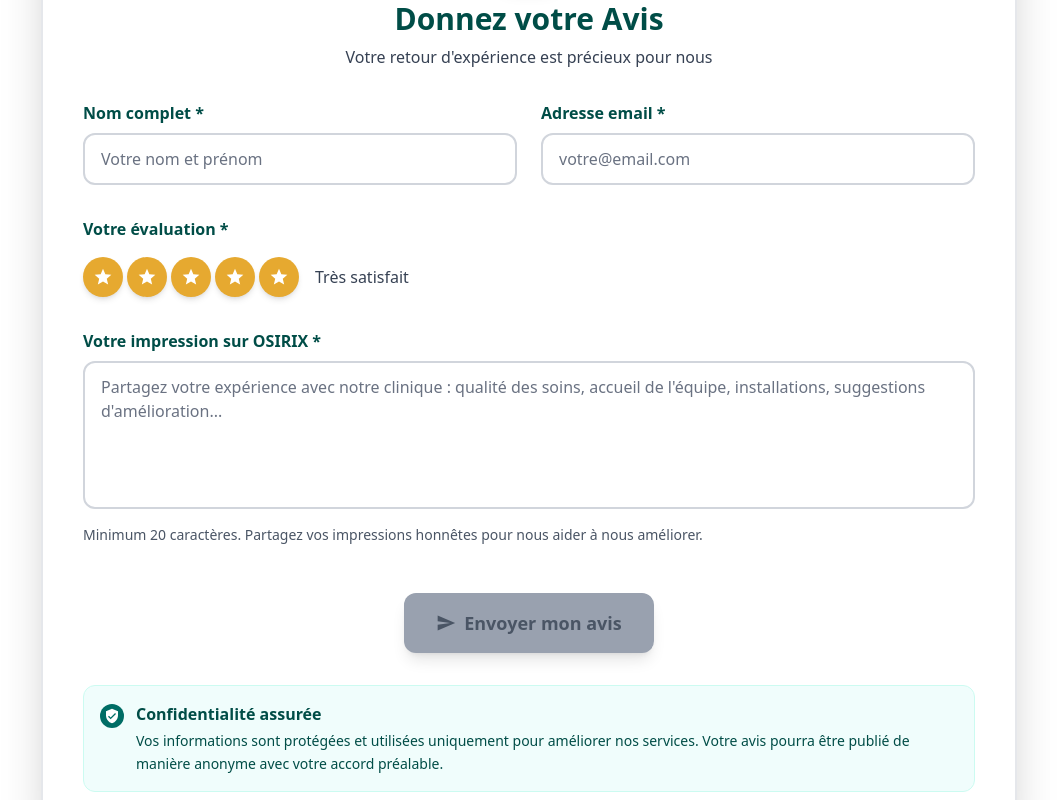
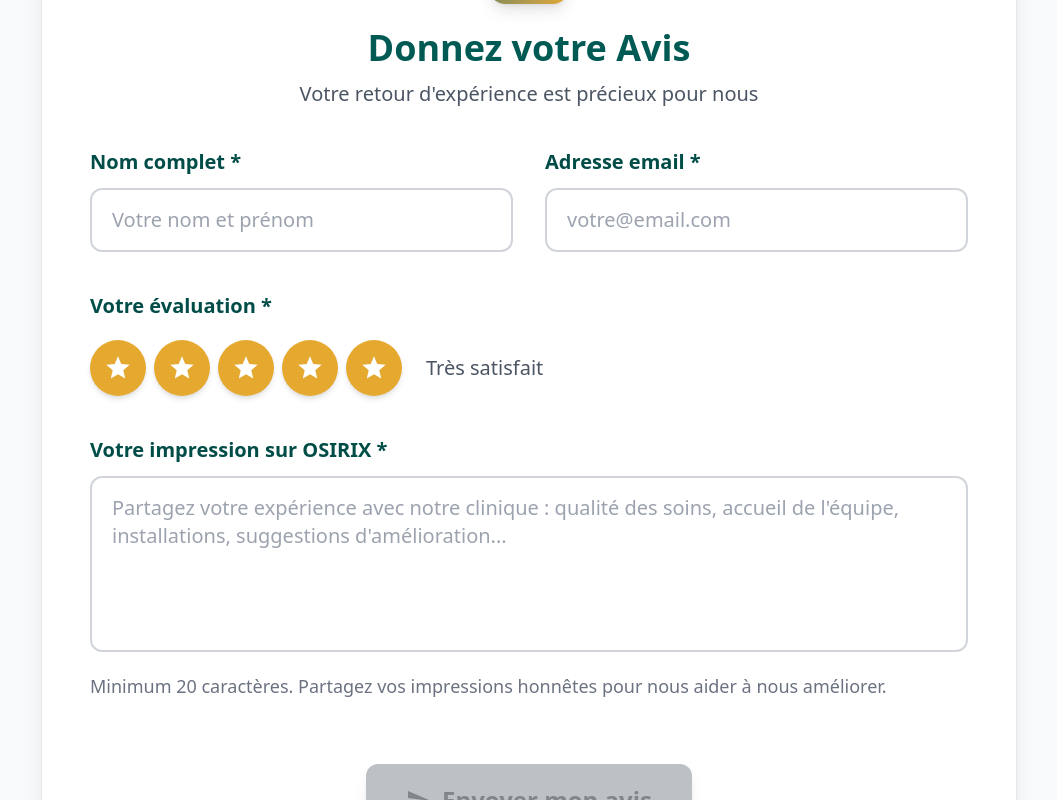
Before and after one commit to Rameaux13/osirix-medical-clinic, a Next.js app in the folder frontend/: page / in a window 1280 px wide. Shown: the part 5420-6220 px from the top of the page, without its empty margins (111-1168 px from the left). Built offline with nearby package versions, Linux system fonts and the light colour scheme.

Commit message:
modification page d' inscription

```diff
--- a/frontend/src/app/page.tsx
+++ b/frontend/src/app/page.tsx
@@ -561,61 +561,61 @@
         </div>
       </section>
 
-      {/* ============================== SECTION AVIS - MODE CLAIR PARFAIT ============================== */}
-<section id="avis" className="py-16 sm:py-20 md:py-28 bg-white relative overflow-hidden">
-  <div className="max-w-5xl mx-auto px-4 md:px-6">
+      {/* SECTION AVIS */}
+      <section id="avis" className="py-16 sm:py-20 md:py-28 bg-theme-primary relative overflow-hidden theme-transition">
+        <div className="absolute inset-0 pointer-events-none">
+          <div className="absolute top-20 left-10 w-32 h-32 bg-primary-200 dark:bg-primary-800 rounded-full opacity-20 animate-pulse"></div>
+          <div className="absolute bottom-20 right-10 w-40 h-40 bg-secondary-200 dark:bg-secondary-800 rounded-full opacity-20 animate-pulse delay-1000"></div>
+          <div className="absolute top-1/2 left-1/2 transform -translate-x-1/2 -translate-y-1/2 w-64 h-64 bg-primary-100 dark:bg-primary-900 rounded-full opacity-10"></div>
+        </div>
 
-    {/* Titre */}
+        <div className="max-w-5xl mx-auto px-4 md:px-6 relative z-10">
           <div className="text-center mb-12 sm:mb-16 md:mb-20">
-      <div className="inline-block px-6 sm:px-8 py-2 sm:py-3 bg-secondary-200 text-secondary-800 rounded-full text-sm sm:text-base md:text-lg font-bold uppercase tracking-wider mb-4 sm:mb-6 border-2 border-secondary-400">
+            <div className="inline-block px-6 sm:px-8 py-2 sm:py-3 bg-secondary-100 dark:bg-secondary-900 text-secondary-700 dark:text-secondary-300 rounded-full text-sm sm:text-base md:text-lg font-semibold uppercase tracking-wider mb-4 sm:mb-6 theme-transition">
               Votre Opinion Compte
             </div>
-      <h2 className="text-2xl sm:text-3xl md:text-4xl lg:text-5xl xl:text-6xl font-black text-primary-700 mb-6 sm:mb-8 leading-tight">
+
+            <h2 className="text-2xl sm:text-3xl md:text-4xl lg:text-5xl xl:text-6xl font-black text-primary-600 dark:text-primary-400 mb-6 sm:mb-8 leading-tight theme-transition">
               Partagez votre Expérience OSIRIX
             </h2>
-      <p className="text-base sm:text-lg md:text-xl lg:text-2xl xl:text-3xl text-gray-800 max-w-3xl mx-auto leading-relaxed px-2">
+
+            <p className="text-base sm:text-lg md:text-xl lg:text-2xl xl:text-3xl text-theme-primary max-w-3xl mx-auto leading-relaxed px-2 theme-transition">
               Votre avis nous aide à améliorer continuellement nos services.
-        Partagez votre expérience avec notre équipe et aidez-nous à offrir des soins toujours plus adaptés à vos besoins.
+              Partagez votre expérience avec notre équipe et aidez-nous à offrir
+              des soins toujours plus adaptés à vos besoins.
             </p>
           </div>
 
-    {/* Formulaire d'avis - Fond blanc, texte noir/bleu foncé */}
-    <div className="bg-white rounded-3xl shadow-2xl p-6 md:p-10 border-2 border-gray-200 relative overflow-hidden">
-      {/* Barre colorée en haut */}
+          <div className="bg-theme-card rounded-3xl shadow-theme-xl p-6 sm:p-8 md:p-12 border border-theme relative overflow-hidden theme-transition">
             <div className="absolute top-0 left-0 w-full h-2 bg-gradient-to-r from-primary-500 via-secondary-500 to-primary-500"></div>
 
-      <form onSubmit={handleFeedbackSubmit} className="space-y-6 md:space-y-8">
-        {/* Titre du formulaire */}
+            <form onSubmit={handleFeedbackSubmit} className="space-y-6 sm:space-y-8 md:space-y-10">
               <div className="text-center">
-          <div className="w-16 h-16 bg-gradient-to-br from-primary-500 to-secondary-500 rounded-2xl flex items-center justify-center mx-auto mb-4 shadow-lg">
-            <svg className="w-8 h-8 text-white" fill="currentColor" viewBox="0 0 24 24">
+                <div className="w-16 h-16 sm:w-20 sm:h-20 bg-gradient-to-br from-primary-500 to-secondary-500 rounded-2xl flex items-center justify-center mx-auto mb-4 sm:mb-6 shadow-lg">
+                  <svg className="w-8 h-8 sm:w-10 sm:h-10 text-white" fill="currentColor" viewBox="0 0 24 24">
                     <path d="M12 17.27L18.18 21L16.54 13.97L22 9.24L14.81 8.63L12 2L9.19 8.63L2 9.24L7.46 13.97L5.82 21L12 17.27Z" />
                   </svg>
                 </div>
-          <h3 className="text-2xl md:text-3xl font-bold text-primary-700 mb-2">
+                <h3 className="text-xl sm:text-2xl md:text-3xl lg:text-4xl font-bold text-primary-600 dark:text-primary-400 mb-2 sm:mb-3 theme-transition">
                   Donnez votre Avis
                 </h3>
-          <p className="text-gray-700 text-base">
+                <p className="text-theme-secondary text-sm sm:text-base md:text-lg lg:text-xl theme-transition">
                   Votre retour d'expérience est précieux pour nous
                 </p>
               </div>
 
-        {/* Message de confirmation */}
               {submitMessage && (
-          <div className={`p-4 rounded-xl text-center font-medium text-base ${
-            submitMessage.includes('Merci')
-              ? 'bg-green-100 text-green-700 border border-green-200'
-              : 'bg-red-100 text-red-700 border border-red-200'
-          }`}>
+                <div className={`p-4 sm:p-5 rounded-xl text-center font-medium text-base sm:text-lg md:text-xl ${submitMessage.includes('Merci')
+                  ? 'bg-green-100 dark:bg-green-900/30 text-green-700 dark:text-green-300 border border-green-200 dark:border-green-800'
+                  : 'bg-red-100 dark:bg-red-900/30 text-red-700 dark:text-red-300 border border-red-200 dark:border-red-800'
+                  } theme-transition`}>
                   {submitMessage}
                 </div>
               )}
 
-        {/* Champs Nom et Email */}
-        <div className="grid md:grid-cols-2 gap-6">
-          {/* Nom complet */}
-          <div className="space-y-2">
-            <label htmlFor="name" className="block text-base font-semibold text-primary-700">
+              <div className="grid md:grid-cols-2 gap-6 sm:gap-8">
+                <div className="space-y-2 sm:space-y-3">
+                  <label htmlFor="name" className="block text-base sm:text-lg md:text-xl font-semibold text-primary-700 dark:text-primary-300 theme-transition">
                     Nom complet *
                   </label>
                   <input
@@ -625,14 +625,13 @@
                     value={feedbackForm.name}
                     onChange={handleFeedbackChange}
                     required
-              className="w-full px-4 py-3 border-2 border-gray-300 rounded-xl focus:border-primary-500 focus:ring-2 focus:ring-primary-200 transition-all duration-200 text-gray-900 placeholder-gray-500 text-base bg-white"
+                    className="input-theme w-full px-4 py-3 sm:px-5 sm:py-4 border-2 rounded-xl focus:border-primary-500 focus:ring-2 focus:ring-primary-200 dark:focus:ring-primary-800 transition-all duration-200 text-base sm:text-lg md:text-xl theme-transition"
                     placeholder="Votre nom et prénom"
                   />
                 </div>
 
-          {/* Email */}
-          <div className="space-y-2">
-            <label htmlFor="email" className="block text-base font-semibold text-primary-700">
+                <div className="space-y-2 sm:space-y-3">
+                  <label htmlFor="email" className="block text-base sm:text-lg md:text-xl font-semibold text-primary-700 dark:text-primary-300 theme-transition">
                     Adresse email *
                   </label>
                   <input
@@ -642,39 +641,35 @@
                     value={feedbackForm.email}
                     onChange={handleFeedbackChange}
                     required
-              className="w-full px-4 py-3 border-2 border-gray-300 rounded-xl focus:border-primary-500 focus:ring-2 focus:ring-primary-200 transition-all duration-200 text-gray-900 placeholder-gray-500 text-base bg-white"
+                    className="input-theme w-full px-4 py-3 sm:px-5 sm:py-4 border-2 rounded-xl focus:border-primary-500 focus:ring-2 focus:ring-primary-200 dark:focus:ring-primary-800 transition-all duration-200 text-base sm:text-lg md:text-xl theme-transition"
                     placeholder="votre@email.com"
                   />
                 </div>
               </div>
 
-        {/* Note */}
-        <div className="space-y-4">
-          <label className="block text-base font-semibold text-primary-700">
+              <div className="space-y-4 sm:space-y-5">
+                <label className="block text-base sm:text-lg md:text-xl font-semibold text-primary-700 dark:text-primary-300 theme-transition">
                   Votre évaluation *
                 </label>
-          <div className="flex flex-col sm:flex-row items-start sm:items-center gap-4">
-            {/* Étoiles */}
-            <div className="flex gap-1">
+                <div className="flex flex-col sm:flex-row items-start sm:items-center gap-4 sm:gap-6">
+                  <div className="flex gap-2">
                     {[1, 2, 3, 4, 5].map((star) => (
                       <button
                         key={star}
                         type="button"
                         onClick={() => setFeedbackForm(prev => ({ ...prev, rating: star }))}
-                  className={`w-10 h-10 rounded-full transition-all duration-200 flex items-center justify-center ${
-                    star <= feedbackForm.rating
+                        className={`w-10 h-10 sm:w-12 sm:h-12 md:w-14 md:h-14 rounded-full transition-all duration-200 flex items-center justify-center ${star <= feedbackForm.rating
                           ? 'bg-secondary-500 text-white shadow-md hover:bg-secondary-600'
-                      : 'bg-gray-200 text-gray-500 hover:bg-gray-300'
-                  }`}
+                          : 'bg-theme-tertiary text-theme-tertiary hover:bg-theme-hover'
+                          } theme-transition`}
                       >
-                  <svg className="w-5 h-5" fill="currentColor" viewBox="0 0 24 24">
+                        <svg className="w-5 h-5 sm:w-6 sm:h-6 md:w-7 md:h-7" fill="currentColor" viewBox="0 0 24 24">
                           <path d="M12 17.27L18.18 21L16.54 13.97L22 9.24L14.81 8.63L12 2L9.19 8.63L2 9.24L7.46 13.97L5.82 21L12 17.27Z" />
                         </svg>
                       </button>
                     ))}
                   </div>
-            {/* Texte de l'évaluation */}
-            <div className="text-base font-medium text-gray-700">
+                  <div className="text-base sm:text-lg md:text-xl font-medium text-theme-secondary theme-transition">
                     {feedbackForm.rating === 1 && "Très insatisfait"}
                     {feedbackForm.rating === 2 && "Insatisfait"}
                     {feedbackForm.rating === 3 && "Correct"}
@@ -684,9 +679,8 @@
                 </div>
               </div>
 
-        {/* Message */}
-        <div className="space-y-2">
-          <label htmlFor="message" className="block text-base font-semibold text-primary-700">
+              <div className="space-y-2 sm:space-y-3">
+                <label htmlFor="message" className="block text-base sm:text-lg md:text-xl font-semibold text-primary-700 dark:text-primary-300 theme-transition">
                   Votre impression sur OSIRIX *
                 </label>
                 <textarea
@@ -696,36 +690,34 @@
                   onChange={handleFeedbackChange}
                   required
                   rows={5}
-            className="w-full px-4 py-3 border-2 border-gray-300 rounded-xl focus:border-primary-500 focus:ring-2 focus:ring-primary-200 transition-all duration-200 text-gray-900 placeholder-gray-500 resize-none text-base bg-white"
+                  className="input-theme w-full px-4 py-3 sm:px-5 sm:py-4 border-2 rounded-xl focus:border-primary-500 focus:ring-2 focus:ring-primary-200 dark:focus:ring-primary-800 transition-all duration-200 resize-none text-base sm:text-lg md:text-xl theme-transition"
                   placeholder="Partagez votre expérience avec notre clinique : qualité des soins, accueil de l'équipe, installations, suggestions d'amélioration..."
                 ></textarea>
-          <p className="text-sm text-gray-600">
+                <p className="text-sm sm:text-base md:text-lg text-theme-tertiary theme-transition">
                   Minimum 20 caractères. Partagez vos impressions honnêtes pour nous aider à nous améliorer.
                 </p>
               </div>
 
-        {/* Bouton d'envoi */}
-        <div className="text-center pt-4">
+              <div className="text-center pt-4 sm:pt-6">
                 <button
                   type="submit"
                   disabled={isSubmitting || !feedbackForm.name || !feedbackForm.email || !feedbackForm.message || feedbackForm.message.length < 20}
-            className={`w-full sm:w-auto px-8 py-4 rounded-xl font-bold text-lg transition-all duration-300 shadow-lg hover:shadow-xl transform hover:-translate-y-1 ${
-              isSubmitting || !feedbackForm.name || !feedbackForm.email || !feedbackForm.message || feedbackForm.message.length < 20
-                ? 'bg-gray-400 text-gray-600 cursor-not-allowed'
+                  className={`w-full sm:w-auto px-8 py-4 sm:px-10 sm:py-5 rounded-xl font-bold text-lg sm:text-xl md:text-2xl transition-all duration-300 shadow-lg hover:shadow-xl transform hover:-translate-y-1 ${isSubmitting || !feedbackForm.name || !feedbackForm.email || !feedbackForm.message || feedbackForm.message.length < 20
+                    ? 'bg-neutral-400 dark:bg-neutral-600 text-neutral-600 dark:text-neutral-400 cursor-not-allowed'
                     : 'bg-gradient-to-r from-secondary-500 to-secondary-600 hover:from-secondary-600 hover:to-secondary-700 text-white'
                     }`}
                 >
                   {isSubmitting ? (
-              <span className="flex items-center justify-center gap-3">
-                <svg className="animate-spin h-5 w-5" fill="none" viewBox="0 0 24 24">
+                    <span className="flex items-center justify-center gap-2 sm:gap-3">
+                      <svg className="animate-spin h-5 w-5 sm:h-6 sm:w-6" fill="none" viewBox="0 0 24 24">
                         <circle className="opacity-25" cx="12" cy="12" r="10" stroke="currentColor" strokeWidth="4"></circle>
                         <path className="opacity-75" fill="currentColor" d="M4 12a8 8 0 018-8V0C5.373 0 0 5.373 0 12h4zm2 5.291A7.962 7.962 0 014 12H0c0 3.042 1.135 5.824 3 7.938l3-2.647z"></path>
                       </svg>
                       Envoi en cours...
                     </span>
                   ) : (
-              <span className="flex items-center justify-center gap-2">
-                <svg className="w-5 h-5" fill="currentColor" viewBox="0 0 24 24">
+                    <span className="flex items-center justify-center gap-2 sm:gap-3">
+                      <svg className="w-5 h-5 sm:w-6 sm:h-6" fill="currentColor" viewBox="0 0 24 24">
                         <path d="M2.01 21L23 12L2.01 3L2 10L17 12L2 14L2.01 21Z" />
                       </svg>
                       Envoyer mon avis
@@ -735,19 +727,18 @@
               </div>
             </form>
 
-      {/* Informations de confidentialité */}
-      <div className="mt-8 p-4 bg-primary-50 rounded-xl border border-primary-100">
-        <div className="flex items-start gap-3">
-          <div className="w-6 h-6 bg-primary-500 rounded-full flex items-center justify-center flex-shrink-0 mt-0.5">
-            <svg className="w-4 h-4 text-white" fill="currentColor" viewBox="0 0 24 24">
+            <div className="mt-8 sm:mt-10 p-5 sm:p-6 bg-primary-50 dark:bg-primary-900/30 rounded-xl border border-primary-100 dark:border-primary-800 theme-transition">
+              <div className="flex items-start gap-3 sm:gap-4">
+                <div className="w-7 h-7 sm:w-8 sm:h-8 bg-primary-500 rounded-full flex items-center justify-center flex-shrink-0 mt-1">
+                  <svg className="w-4 h-4 sm:w-5 sm:h-5 text-white" fill="currentColor" viewBox="0 0 24 24">
                     <path d="M12 1L3 5V11C3 16.55 6.84 21.74 12 23C17.16 21.74 21 16.55 21 11V5L12 1M10 17L6 13L7.41 11.59L10 14.17L16.59 7.58L18 9L10 17Z" />
                   </svg>
                 </div>
                 <div>
-            <h4 className="text-base font-semibold text-primary-700 mb-1">
+                  <h4 className="text-base sm:text-lg md:text-xl font-semibold text-primary-700 dark:text-primary-300 mb-1 sm:mb-2 theme-transition">
                     Confidentialité assurée
                   </h4>
-            <p className="text-sm text-primary-700 leading-relaxed">
+                  <p className="text-sm sm:text-base md:text-lg text-primary-700 dark:text-primary-400 leading-relaxed theme-transition">
                     Vos informations sont protégées et utilisées uniquement pour améliorer nos services.
                     Votre avis pourra être publié de manière anonyme avec votre accord préalable.
                   </p>
```
Lines whose indentation alone changed are shown as unchanged.
